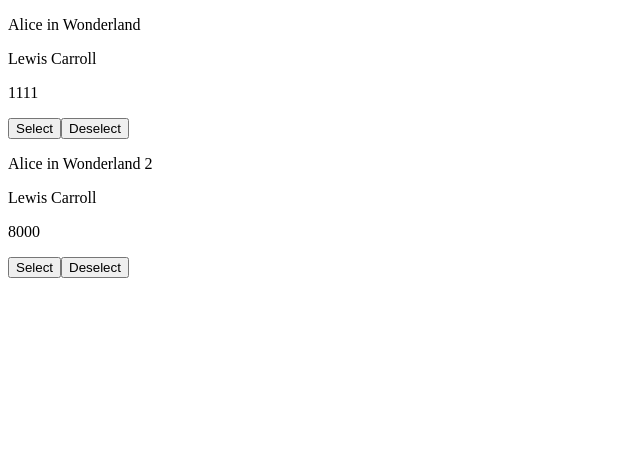
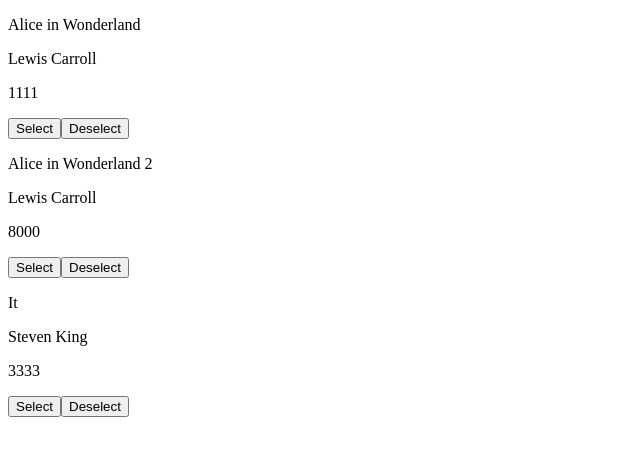
Before and after one commit to ivaylo91/JavaScript-Advanced, a plain HTML site: page jQuery/08.BookGenerator/index.html in a window 1280 px wide. Shown: the whole page, without its empty margins (0-640 px from the left). Drawn offline with Linux system fonts and the light colour scheme.

Commit message:
Create Book Generator with select and deselect functionality.

```diff
--- a/jQuery/08.BookGenerator/index.html
+++ b/jQuery/08.BookGenerator/index.html
@@ -14,6 +14,7 @@
     window.onload = function () {
         createBook("#wrapper", "Alice in Wonderland", "Lewis Carroll", 1111);
         createBook("#wrapper", "Alice in Wonderland 2", "Lewis Carroll", 8000);
+        createBook("#wrapper", "It", "Steven King", 3333);
     }
 </script>
 </body>
```
